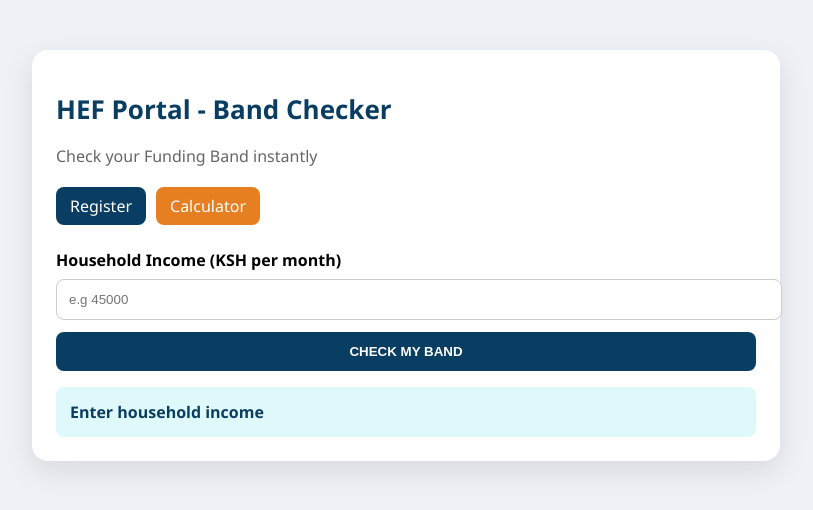
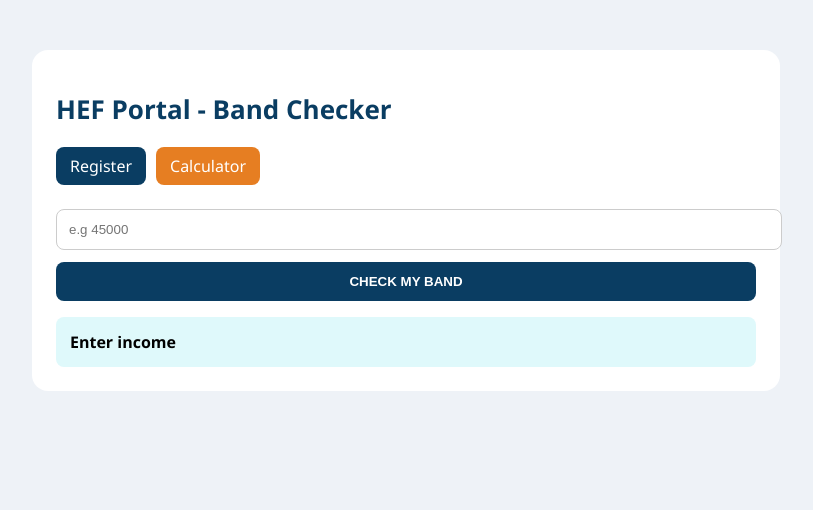
Before and after one commit to hefanes-gif/helb-band-checker, a Next.js app: page / in a window 1280 px wide. Both pictures are taken after a click on the button "CHECK MY BAND". Shown: the top 510 px of the page, without its empty margins (234-1047 px from the left). Built offline with nearby package versions, Linux system fonts and the light colour scheme.

Commit message:
fix main page FINAL

```diff
--- a/src/app/page.tsx
+++ b/src/app/page.tsx
@@ -1,32 +1,30 @@
 "use client";
 import { useState } from "react";
 import Link from "next/link";
-export default function Home() {
-  const [income, setIncome] = useState("");
-  const [result, setResult] = useState("");
-  const checkBand = () => {
-    const val = Number(income);
-    if (!val) { setResult("Enter household income"); return; }
-    if (val <= 23000) setResult("BAND 1: Full Scholarship + Full HELB Loan");
-    else if (val <= 60000) setResult("BAND 2: 70% Scholarship + 30% Loan");
-    else if (val <= 120000) setResult("BAND 3: 50% Scholarship + 50% Loan");
-    else if (val <= 300000) setResult("BAND 4: 30% Scholarship + 70% Loan");
-    else setResult("BAND 5: Full Loan Only");
+export default function Home(){
+ const [income,setIncome]=useState("");
+ const [result,setResult]=useState("");
+ const check=()=>{
+  const v=Number(income);
+  if(!v){setResult("Enter income");return;}
+  if(v<=23000) setResult("BAND 1: Full Scholarship");
+  else if(v<=60000) setResult("BAND 2: 70% Scholarship");
+  else if(v<=120000) setResult("BAND 3: 50% Scholarship");
+  else if(v<=300000) setResult("BAND 4: 30% Scholarship");
+  else setResult("BAND 5: Full Loan");
  };
-  return (
-    <div style={{minHeight:"100vh", background:"#eef2f7", padding:20}}>
-      <div style={{maxWidth:700, margin:"30px auto", background:"white", borderRadius:16, padding:24, boxShadow:"0 10px 30px rgba(0,0,0,0.1)"}}>
-        <h1 style={{fontSize:26, fontWeight:800, color:"#0a3d62"}}>HEF Portal - Band Checker</h1>
-        <p style={{color:"#666"}}>Check your Funding Band instantly</p>
-        <div style={{marginTop:20, display:"flex", gap:10}}>
-          <Link href="/register" style={{background:"#0a3d62", color:"white", padding:"8px 14px", borderRadius:8, textDecoration:"none"}}>Register</Link>
-          <Link href="/calculator" style={{background:"#e67e22", color:"white", padding:"8px 14px", borderRadius:8, textDecoration:"none"}}>Calculator</Link>
+ return(
+  <div style={{minHeight:"100vh",background:"#eef2f7",padding:20}}>
+   <div style={{maxWidth:700,margin:"30px auto",background:"white",borderRadius:16,padding:24}}>
+    <h1 style={{fontSize:26,fontWeight:800,color:"#0a3d62"}}>HEF Portal - Band Checker</h1>
+    <div style={{marginTop:20,display:"flex",gap:10}}>
+     <Link href="/register" style={{background:"#0a3d62",color:"white",padding:"8px 14px",borderRadius:8,textDecoration:"none"}}>Register</Link>
+     <Link href="/calculator" style={{background:"#e67e22",color:"white",padding:"8px 14px",borderRadius:8,textDecoration:"none"}}>Calculator</Link>
     </div>
     <div style={{marginTop:24}}>
-          <label style={{fontWeight:600}}>Household Income (KSH per month)</label>
-          <input value={income} onChange={e=>setIncome(e.target.value)} type="number" placeholder="e.g 45000" style={{width:"100%", padding:"12px", marginTop:8, border:"1px solid #ccc", borderRadius:8}}/>
-          <button onClick={checkBand} style={{width:"100%", marginTop:12, background:"#0a3d62", color:"white", padding:"12px", borderRadius:8, border:"none", fontWeight:700, cursor:"pointer"}}>CHECK MY BAND</button>
-          {result && <div style={{marginTop:16, padding:14, background:"#dff9fb", borderRadius:8, fontWeight:700, color:"#0a3d62"}}>{result}</div>}
+     <input value={income} onChange={e=>setIncome(e.target.value)} type="number" placeholder="e.g 45000" style={{width:"100%",padding:"12px",border:"1px solid #ccc",borderRadius:8}}/>
+     <button onClick={check} style={{width:"100%",marginTop:12,background:"#0a3d62",color:"white",padding:"12px",borderRadius:8,border:"none",fontWeight:700}}>CHECK MY BAND</button>
+     {result && <div style={{marginTop:16,padding:14,background:"#dff9fb",borderRadius:8,fontWeight:700}}>{result}</div>}
     </div>
    </div>
   </div>
```
Also changed, not shown: 1 other file (tests, documents, lock files or other folders). Lines whose indentation alone changed are shown as unchanged.
